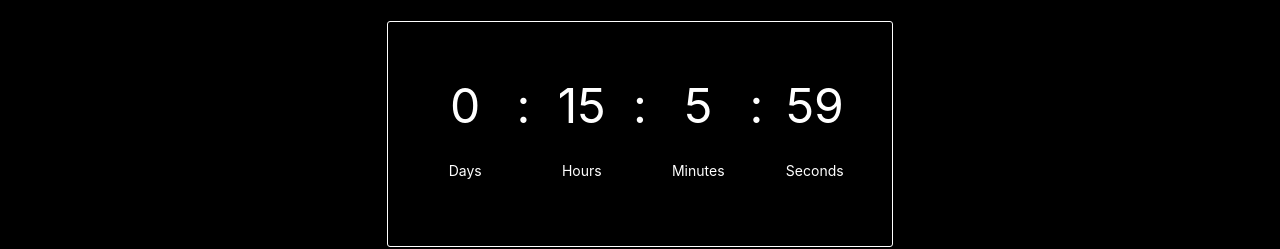
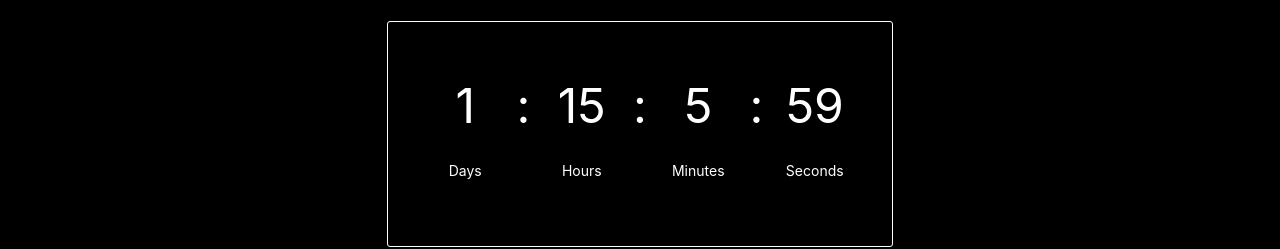
Before and after one commit to ishivanshgoel/Paradox-2021, a React (Create React App) app in the folder client/: page /user/play in a window 1280 px wide. Shown: the part 317-566 px from the top of the page. Built offline with nearby package versions, Linux system fonts and the light colour scheme.

Commit message:
Play.js: Add prop to send countdownDate parameter in Countdown component

```diff
--- a/client/src/components/User/Play.js
+++ b/client/src/components/User/Play.js
@@ -4,8 +4,13 @@ import Playarea from './Playarea';
 /**
  * Level 2 Route - /user/play
  */
+
+/**
+ * @author Sanika
+ */
+
 function Play() {
-        const countdownDate=new Date('February 28, 2021 00:00:00').getTime();
+        const countdownDate=new Date('February 29, 2021 00:00:00').getTime();
         const now =new Date().getTime();
         const distance=countdownDate-now;
         if(distance<0){
@@ -18,7 +23,7 @@ function Play() {
         else{
             return(
             <div>
-                <Countdown/>
+                <Countdown countdownDate={countdownDate}/>
             </div>
         );
     }
--- a/client/src/components/User/countdown.js
+++ b/client/src/components/User/countdown.js
@@ -1,13 +1,18 @@
 import React, {useEffect,useRef,useState} from 'react'
+
+//CSS
 import './countdown.css'
-const Countdown = () => {
+
+/**
+ * @author Sanika
+ */
+const Countdown = ({countdownDate}) => {
     const [timerDays,setTimerDays]=useState('00');
     const[timerHours,setTimerHours]=useState('00');
     const[timerMinutes,setTimerMinutes]=useState('00');
     const[timerSeconds,setTimerSeconds]=useState('00');
     let interval=useRef();
     const startTimer= () => {
-        const countdownDate=new Date('February 28, 2021 00:00:00').getTime();
         interval=setInterval(()=>{
             const now =new Date().getTime();
             const distance=countdownDate-now;
```
